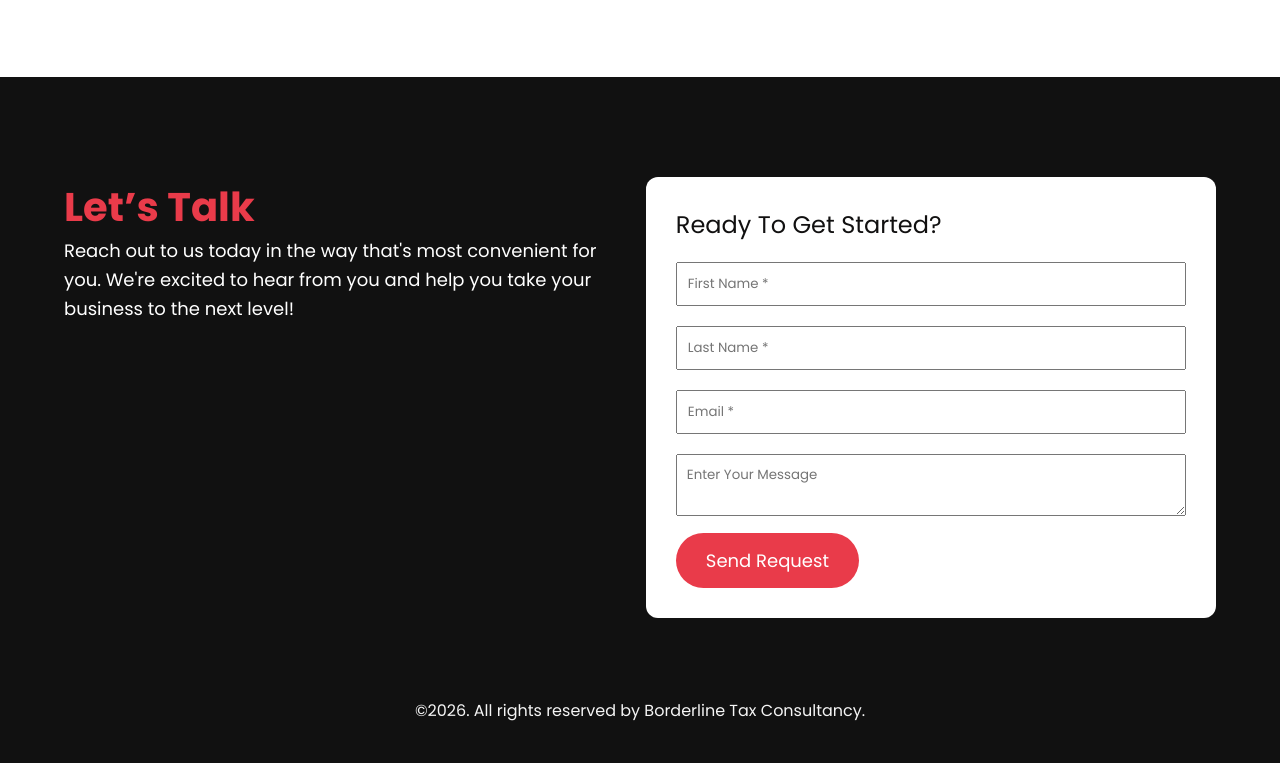
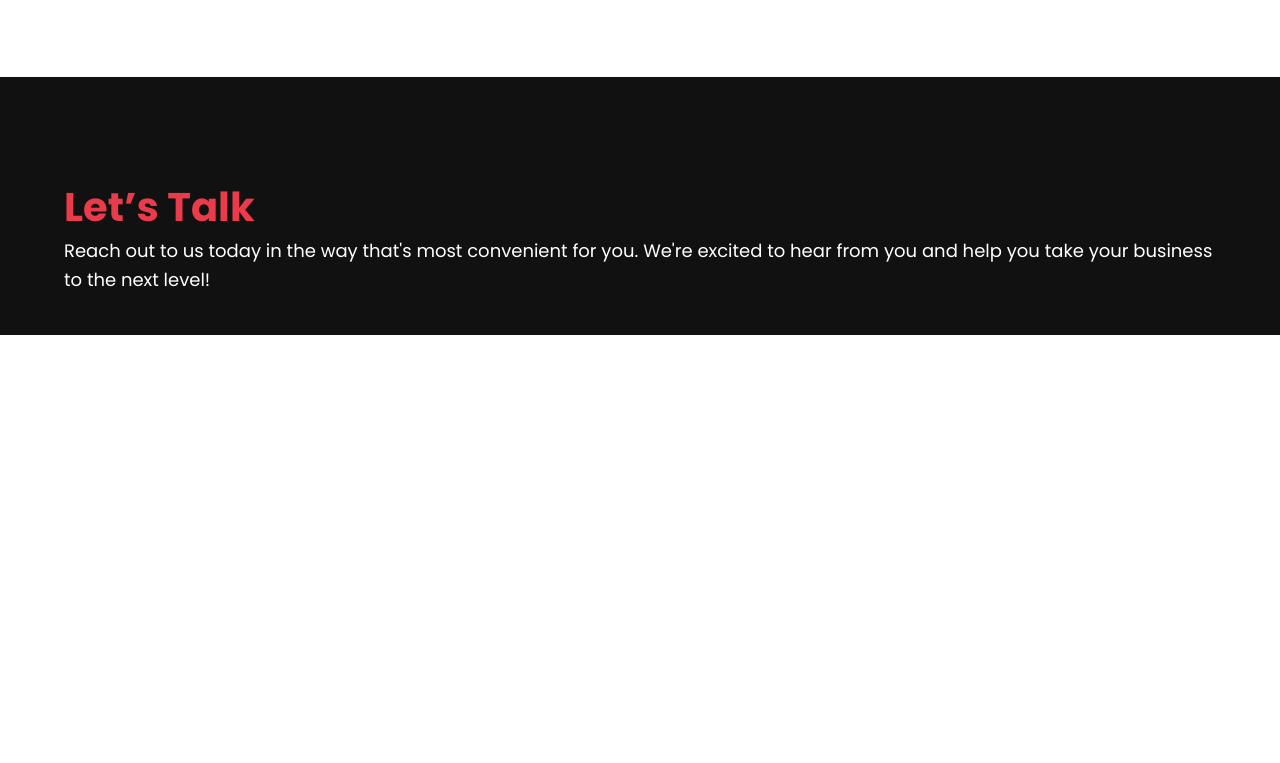
Before and after one commit to EbtsamMohamed/BorderLine-Tax-Consultancy, a plain HTML site: page index.html in a window 1280 px wide. Shown: the part 2395-3158 px from the top of the page. After the commit the page ends 2730 px from the top, so only its background shows below. Drawn offline with Linux system fonts and the light colour scheme.

Commit message:
form deleted

```diff
--- a/index.html
+++ b/index.html
@@ -182,7 +182,7 @@
             </p>
           </div>
 
-          <div class="footer-rightsection" id="Contact">
+<!--<div class="footer-rightsection" id="Contact">
             <form class="getStarted" action="https://formspree.io/f/mbdbndqe" method="POST">
               <div class="formItems">
                 <p class="title">Ready To Get Started?</p>
@@ -200,7 +200,8 @@
       <div class="footer-bottomsection">
         <p>©2026. All rights reserved by Borderline Tax Consultancy.</p>
       </div>
-    </footer>
+    </footer>-->
+
 
     <script src="main.js" defer></script>
     <!--script src="server.js" defer></script-->
```
